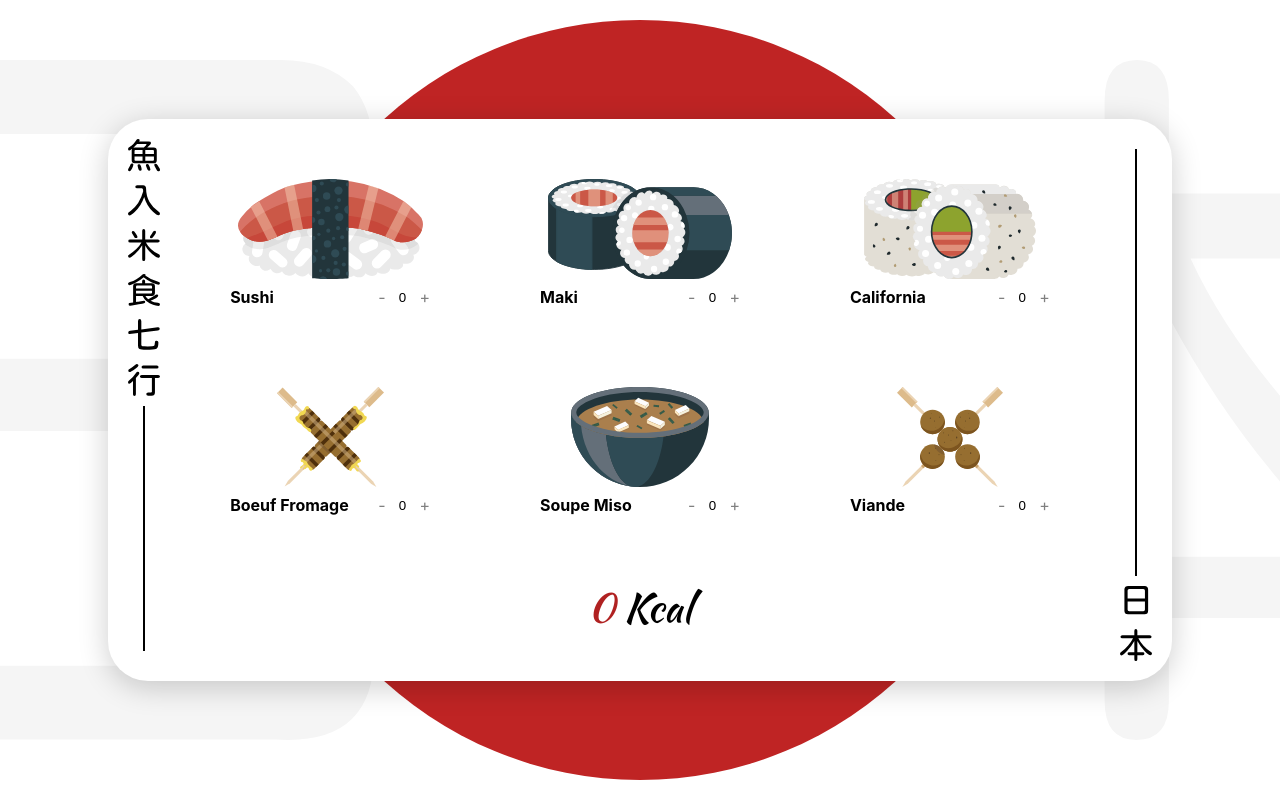
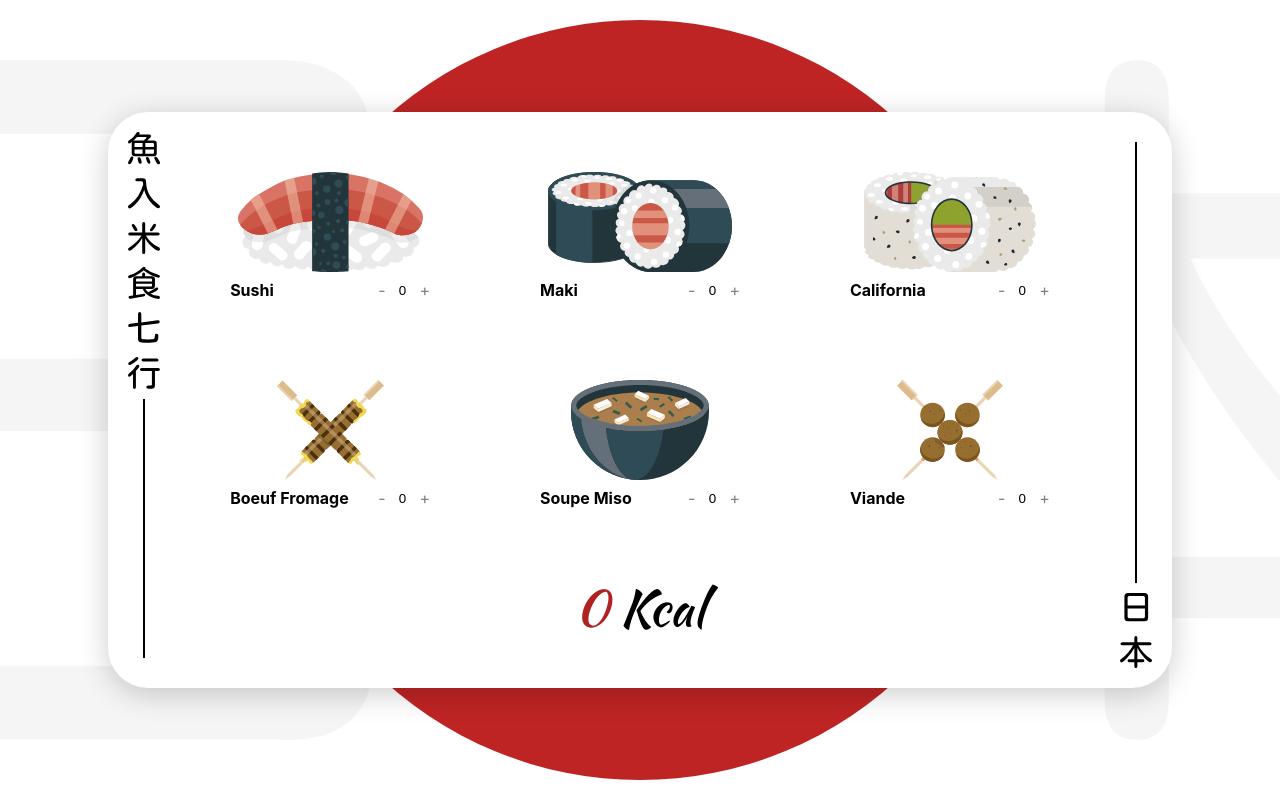
Before and after one commit to sebastien-lb/japcalculator, a React (Create React App) app: page / in a window 1280 px wide. Built offline with nearby package versions, Linux system fonts and the light colour scheme.

Commit message:
Calories size change

```diff
--- a/src/pages/Calculator/Calculator.tsx
+++ b/src/pages/Calculator/Calculator.tsx
@@ -81,9 +81,9 @@ export const CalculatorPage: React.FC<Props> = (props: Props) => {
             <div style={{color:'#b02121'}}>{result}</div>&nbsp;Kcal
           {
             //<Button variant="contained" onClick={sendData(result)}>
-              //{result} Kcal
-
-            //</Button>
+            //   {result} Kcal
+            //
+            // </Button>
           }
           </div>
         </div>
@@ -189,7 +189,7 @@ const styles = (theme: CustomTheme): Record<ClassNames, CSSProperties> => ({
     marginBottom: theme.spacing(3),
     marginTop: theme.spacing(3),
     fontFamily: 'Kaushan Script',
-    fontSize:40,
+    fontSize:50,
   },
   lateralBar: {
     display: "flex",
```
